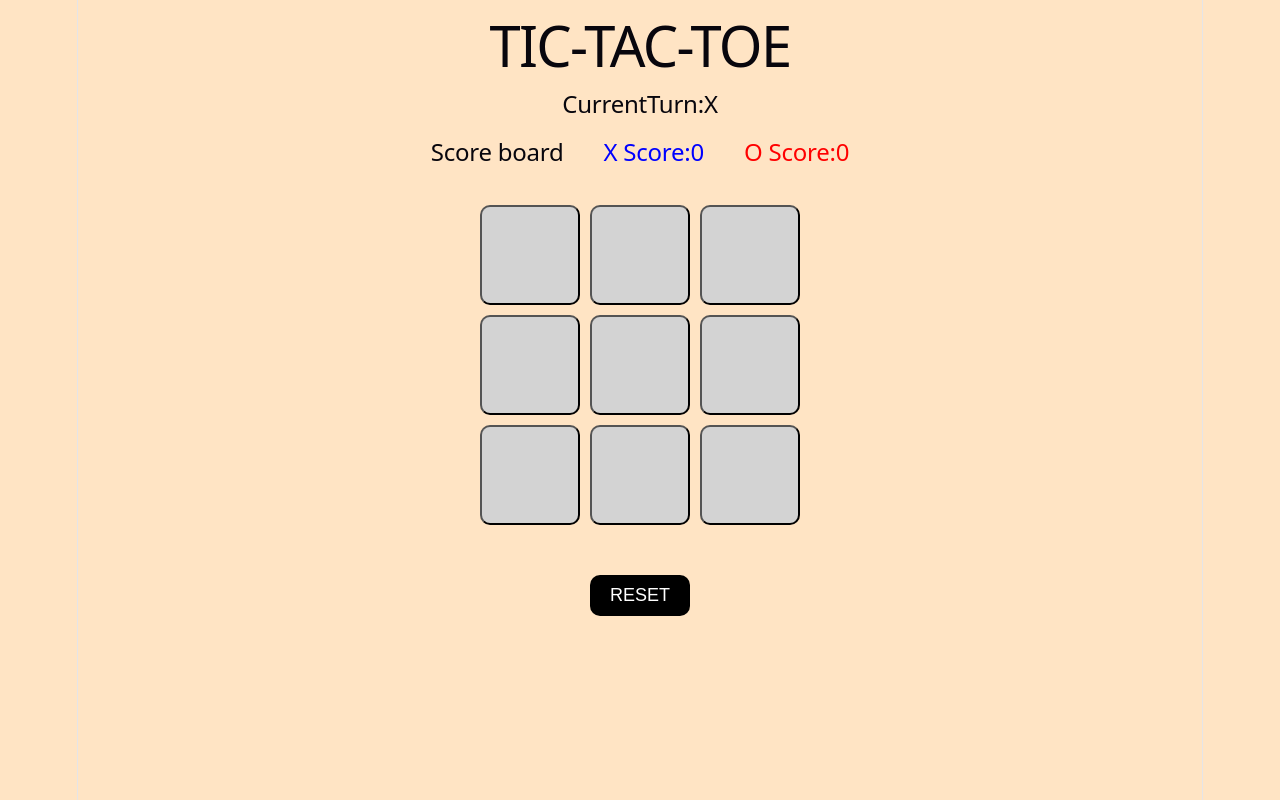
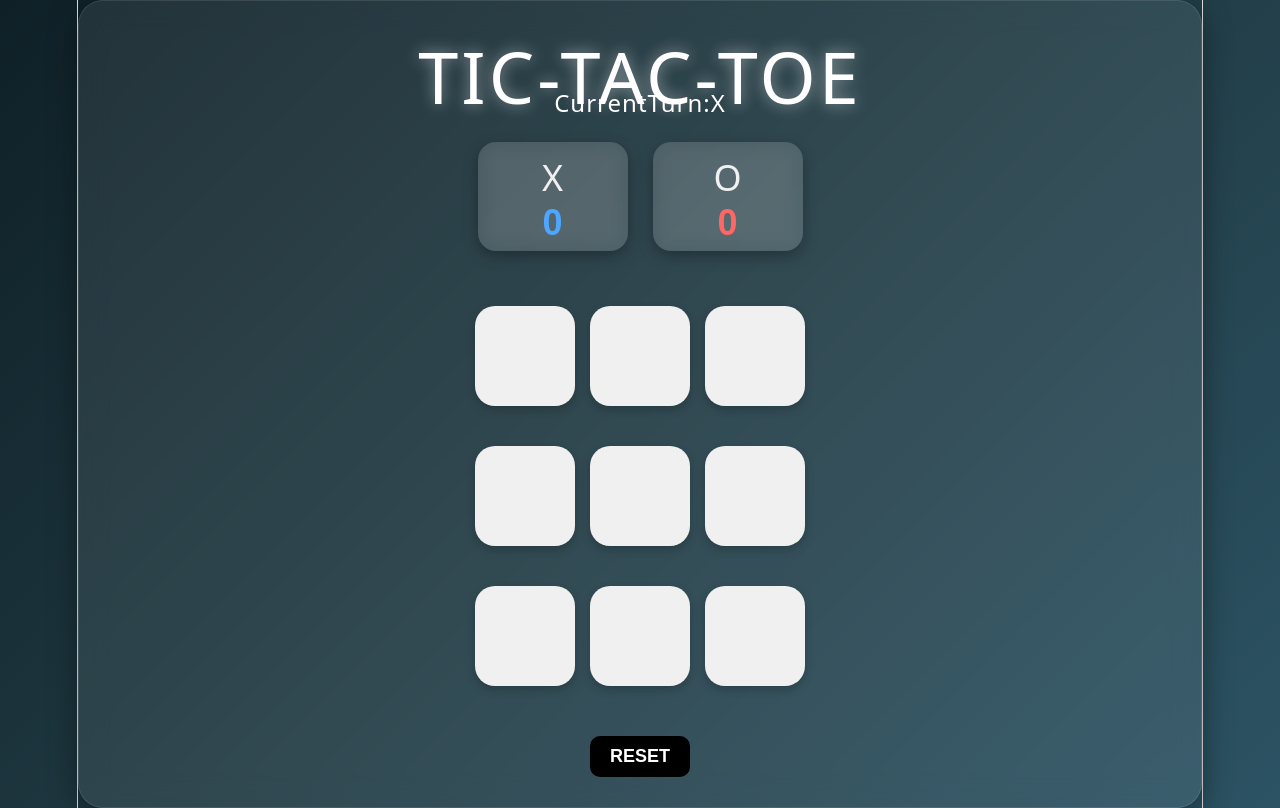
Before and after one commit to hansikareddycheguri-ship-it/tic-tac-toe-react, a React (Vite) app: page / in a window 1280 px wide. Built offline with nearby package versions, Linux system fonts and the light colour scheme.

Commit message:
Enhanced UI and added winning square animations

```diff
--- a/src/App.css
+++ b/src/App.css
@@ -1,41 +1,190 @@
 body{
-  background-color:bisque;
+  margin:0;
+  min-height:100vh;
+  display:flex;
+  justify-content:center;
+  align-items:center;
+  background:linear-gradient(
+    135deg,
+    #0f2027,
+    #203a43,
+    #2c5364
+  );
+  font-family:Arial,sans-serif;
+}
+.app-container{
+    background:rgba(255,255,255,0.08);
+    backdrop-filter:blur(15px);
+    padding:30px;
+    border-radius:25px;
+    box-shadow:0px 8px 30px rgba(0,0,0,0.4);
+    text-align:center;
+    border:1px solid rgba(255,255,255,0.1)
 }
 .Board{
     display:grid;
     grid-template-columns:repeat(3,100px) ;
-    gap:10px;
-    margin:30px 0px;
+    gap:15px;
+    margin:30px auto;
     justify-content:center;
+    animation:fadeIn 0.5s ease;
+}
+h1{
+    font-size:4rem;
+    margin-bottom:10px;
+   color:white;
+   letter-spacing:3px;
+   text-shadow:0px 0px 15px rgba(255,255,255,0.5);
+}
+h2{
+    color:#f0f0f0;
 }
 .Square{
     width:100px;
     height:100px;
-    font-size:2rem;
+    font-size:2.8rem;
     font-weight:bold;
-    border-radius:10px;
-    background-color:lightgray;
-    display:flex;
-    flex-direction:row;
-    justify-content:center;
-    align-items:center;
-    transition:transform 0.3s ease;
+    border-radius:20px;
+    border:none;
+    background-color:#f0f0f0;
     cursor:pointer;
+    transition:
+    transform 0.2s ease,
+    background-color 0.2s ease,
+    box-shadow 0.2s ease;
+    box-shadow:0px 4px 10px rgba(0,0,0,0.2);
+
+}
+button{
+    margin-top:25px;
+    padding:14px 28px;
+    border:none;
+    border-radius:14px;
+    background-color:#111;
+    font-size:1rem;
+    font-weight:bold;
+    cursor:pointer;
+transition:
+transform 0.2s ease,
+background-color 0.2s ease;
+}
+button:hover{
+    background-color:#333;
+    transform:scale(1.08);
 }
 .Square:hover{
-background-color:grey;
-transform:scale(1.05);
-
+    transform:translateY(-5px) scale(1.05);
+   background:rgba(255,255,255,0.2);
+box-shadow:
+0px 10px 25px rgba(0,0,0,0.4);
 }
 @media(max-width:600px){
     .Square{
         width:80px;
         height:80px;
-        font-size:1.5rem;
+        font-size:2rem;
     }
 .Board{
-        display:grid;
-        gap:6px;
          grid-template-columns:repeat(3,80px) ;
 }
+h1{
+    font-size:2.5rem;
 }
+
+}
+.scoreboard{
+    display:flex;
+    justify-content:center;
+    gap:25px;
+    margin:25px 0px;
+}
+.score-card{
+    width:120px;
+    padding:15px;
+    border-radius:18px;
+    background:rgba(255,255,255,0.12);
+    backdrop-filter:blur(10px);
+    box-shadow:0px 5px 15px rgba(0,0,0,0.3);
+    transition:
+    transform 0.2s ease,
+    box-shadow 0.2s ease;
+}
+.score-card:hover{
+    transform:translateY(-5px);
+    box-shadow:0px 10px 20px rgba(0,0,0,0.4);
+}
+.score-card h2{
+    margin:0;
+    font-size:2rem;
+}
+.score-card p{
+    margin-top:10px;
+    font-size:2rem;
+    font-weight:bold;
+}
+.x-card{
+    color:#4da6ff;
+}
+.o-card{
+    color:#ff6666;
+}
+.winner-card{
+    margin:25px auto;
+    padding:20px;
+    width:250px;
+    border-radius:20px;
+    background:rgba(255,255,255,0.1);
+    backdrop-filter:blur(10px);
+box-shadow:
+0px 6px 20px rgba(0,0,0,0.3);
+animation:pop 0.4s ease;
+}
+.winner-text{
+    color:#00e676;
+    font-size:2.2rem;
+    margin:0;
+    text-shadow:0px 0px 12px rgba(0,230,118,0.6);
+}
+.game-over-text{
+    margin-top:10px;
+    font-size:1rem;
+    color:#f5f5f5;
+    letter-spacing:1px;
+}
+.draw-text{
+    color:#ffd54f;
+    font-size:2rem;
+    margin:0;
+}
+.turn-text{
+    color:white;
+    margin-top:-10px;
+    letter-spacing:1px;
+}
+.turn-text span{
+    color:#4da6ff;
+}
+.winning{
+    background:#00e676;
+    color:white;
+    box-shadow:0px 0px 20px rgba(0,230,118,0.8);
+    animation:glow 0.8s infinite alternate;
+}
+@keyframes glow{
+    from{
+        transform:scale(1);
+    }
+    to{
+        transform:scale(1.08);
+    }
+}
+@keyframes fadeIn{
+    from{
+        opacity:0;
+        transform:translateY(20px);
+    }
+    to{
+        opacity:1;
+        transform:translateY(0px);
+    }
+}
--- a/src/App.jsx
+++ b/src/App.jsx
@@ -6,6 +6,7 @@ function App(){
   const[board,setBoard]=useState(Array(9).fill(""));
   const[currentPlayer,setCurrentPlayer]=useState("X");
   const[winner,setWinner]=useState(null);
+  const[winningSquares,setWinningSquares]=useState([]);
   const[draw,setDraw]=useState(false);
   const[xScore,setXScore]=useState(0);
   const[oScore,setOScore]=useState(0);
@@ -35,7 +36,8 @@ newBoard[index]=currentPlayer;
     (square)=>square !==""
   );
    if(gameWinner){
-    setWinner(gameWinner);
+    setWinner(gameWinner.winner);
+    setWinningSquares(gameWinner.combination);
     if(currentPlayer==="X"){
       setXScore(xScore+1);
     }
@@ -65,12 +67,16 @@ function checkWinner(board){
           board[a] === board[c]
         )
         {
-          return board[a];
-        }
+          return {
+            winner:board[a],
+           combination:combination
+        };
       }
+    }
     return null;
   }
   function resetGame(){
+    setWinningSquares([]);
   setDraw(false);
   setBoard(Array(9).fill(""));
   setCurrentPlayer("X");
@@ -78,49 +84,33 @@ function checkWinner(board){
   }
 
 return(
-<div>
+<div className="app-container">
   <h1>TIC-TAC-TOE</h1>
-<h2>CurrentTurn:{currentPlayer}</h2>
+<h2 className="turn-text">CurrentTurn:{currentPlayer}</h2>
 
   <Scoreboard
   xScore={xScore}
   oScore={oScore}
   />
 {winner &&(
-<div style={{
-  textAlign:"center",
-  marginTop:"20px"
-  }}>
-    <h2
-    style={{
-      color:"green",
-      fontSize:"2.5rem",
-      fontWeight:"bold"
-    }}>Winner: {winner}</h2>
-    <p
-    style={{
-      fontSize:"1.2rem",
-      color:"darkred"
-    }}
-    >
+<div className="winner-card">
+    <h2 className="winner-text">Winner: {winner}</h2>
+    <p className="game-over-text">
       Game Over!
     </p>
     </div>
     )}
     {draw &&(
-
-    <h2
-    style={{
-      textAlign:"center",
-      fontSize:"1.2rem",
-      color:"darkred"
-    }}
-    >
+<div className="winner-card">
+    <h2 className="draw-text">
       Draw Game!
     </h2>
+    </div>
     )}
-  <Board board={board} handleClick={handleClick}/>
-   <button onClick={()=>resetGame()}
+  <Board board={board}
+  handleClick={handleClick}
+  winningSquares={winningSquares}/>
+   <button onClick={resetGame}
     style={{
       marginTop:"20px",
       padding:"10px 20px",
--- a/src/components/Board.jsx
+++ b/src/components/Board.jsx
@@ -1,15 +1,24 @@
 import Square from "./Square";
-function Board({board,handleClick}){
+function Board({
+    board,
+    handleClick,
+    winningSquares
+}){
     return(
-    <div  className="Board">
-    {board.map((value,index)=>(
+     <div  className="Board">
+     {board.map((value,index)=>{
+
+     const isWinningSquare =winningSquares.includes(index);
+
+    return(
         <Square
         key={index}
         value={value}
         onClick={()=>handleClick(index)}
+        isWinningSquare={isWinningSquare}
         />
-    ))
-}
+    );
+})}
     </div>
     );
 
--- a/src/components/Scoreboard.jsx
+++ b/src/components/Scoreboard.jsx
@@ -1,22 +1,14 @@
 function Scoreboard({xScore,oScore}){
     return(
-        <div
-         style={{
-            display:"flex",
-            justifyContent:"center",
-            gap:"40px",
-            margin:"20px 0px"
-         }}
-         >
-            <h2>Score board</h2>
-        <h2
-        style={{
-            color:"blue"
-        }}>X Score:{xScore}</h2>
-         <h2
-        style={{
-            color:"red"
-        }}>O Score:{oScore}</h2>
+        <div className="scoreboard">
+        <div  className="score-card x-card">
+         <h2>X</h2>
+         <p>{xScore}</p>
+    </div>
+    <div className="score-card o-card">
+        <h2>O</h2>
+<p>{oScore}</p>
+       </div>
        </div>
     );
 }
--- a/src/components/Square.jsx
+++ b/src/components/Square.jsx
@@ -1,6 +1,11 @@
-function Square({value,onClick}){
+function Square({value,
+    onClick,
+    isWinningSquare}){
     return(
-        <button className="Square" onClick={onClick}>{value}</button>
+        <button className={
+            isWinningSquare?"Square winning"
+            :"Square"
+         } onClick={onClick}>{value}</button>
     );
 }
 export default Square;
```
